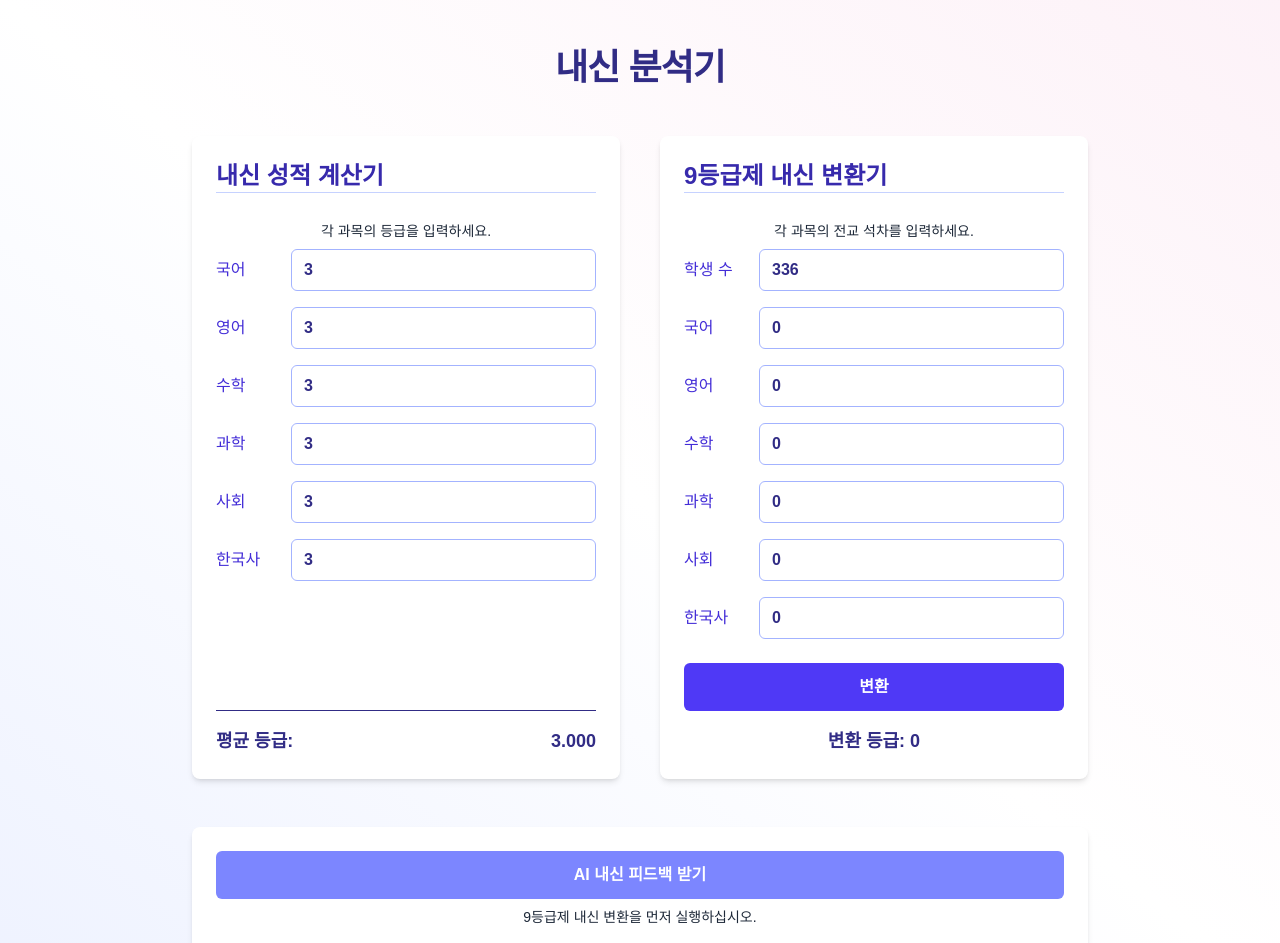
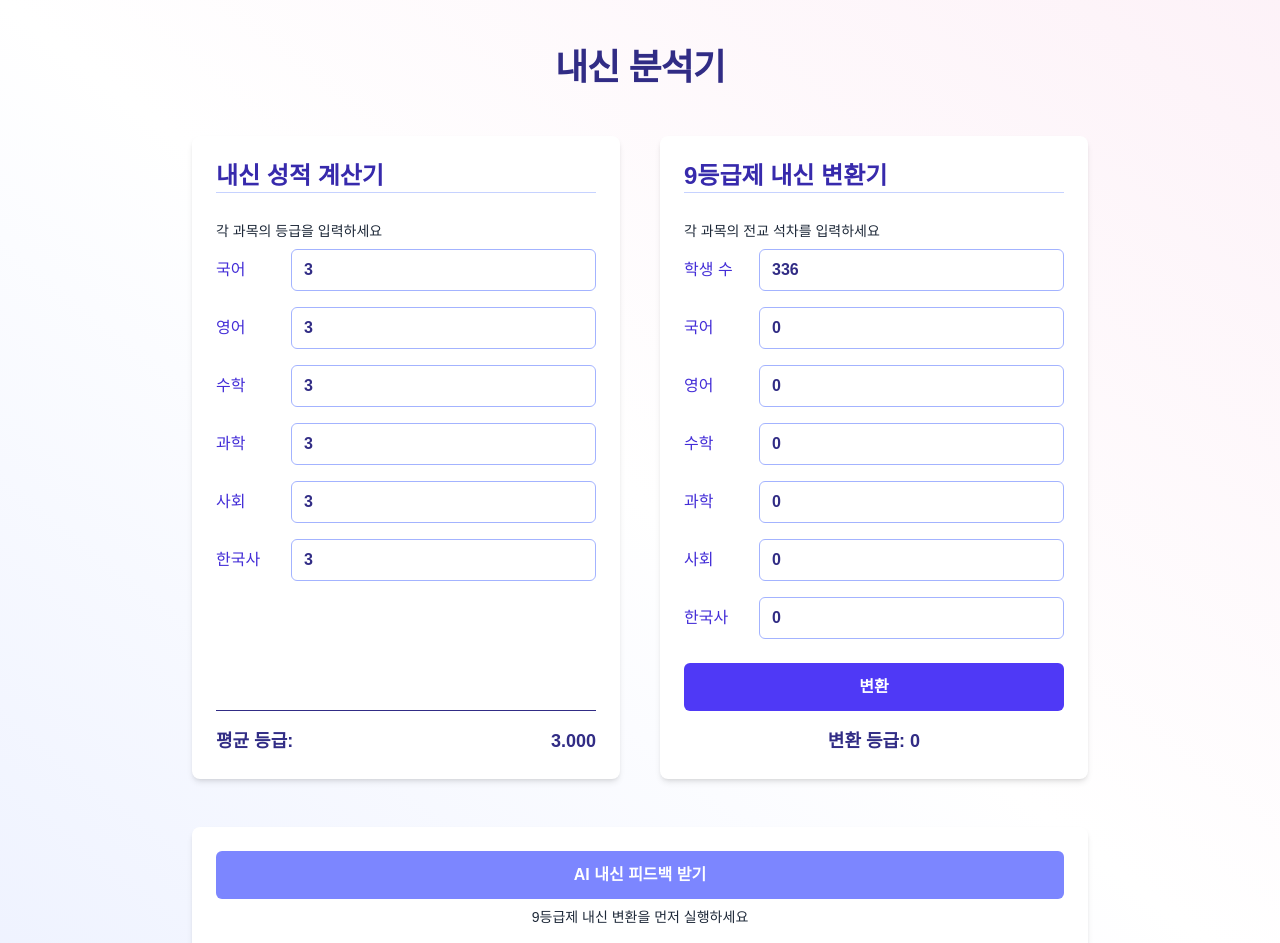
Before and after one commit to Ren-deRing/gpa_cal, a Next.js app: page / in a window 1280 px wide. Shown: the top 943 px of the page. Built offline with nearby package versions, Linux system fonts and the light colour scheme.

Commit message:
디자인 수정

```diff
--- a/src/app/page.tsx
+++ b/src/app/page.tsx
@@ -191,8 +191,8 @@ export default function Home() {
           <h2 className="text-2xl font-semibold mb-5 text-indigo-800 border-b border-indigo-200">
             내신 성적 계산기
           </h2>
-          <p className="text-center text-sm text-gray-800 mt-2 pb-2">
-            각 과목의 등급을 입력하세요.
+          <p className="text-left text-sm text-gray-800 mt-2 pb-2">
+            각 과목의 등급을 입력하세요
           </p>
 
           <div className="space-y-4 flex-1 overflow-auto">
@@ -267,8 +267,8 @@ export default function Home() {
           <h2 className="text-2xl font-semibold mb-5 text-indigo-800 border-b border-indigo-200">
             9등급제 내신 변환기
           </h2>
-          <p className="text-center text-sm text-gray-800 mt-2 pb-2">
-            각 과목의 전교 석차를 입력하세요.
+          <p className="text-left text-sm text-gray-800 mt-2 pb-2">
+            각 과목의 전교 석차를 입력하세요
           </p>
 
           <div className="space-y-4 flex-1 overflow-auto">
@@ -386,7 +386,7 @@ export default function Home() {
 
         {Object.keys(grade).length === 0 && !isLoading && (
           <p className="text-center text-sm text-gray-800 mt-2">
-            9등급제 내신 변환을 먼저 실행하십시오.
+            9등급제 내신 변환을 먼저 실행하세요
           </p>
         )}
 
```
